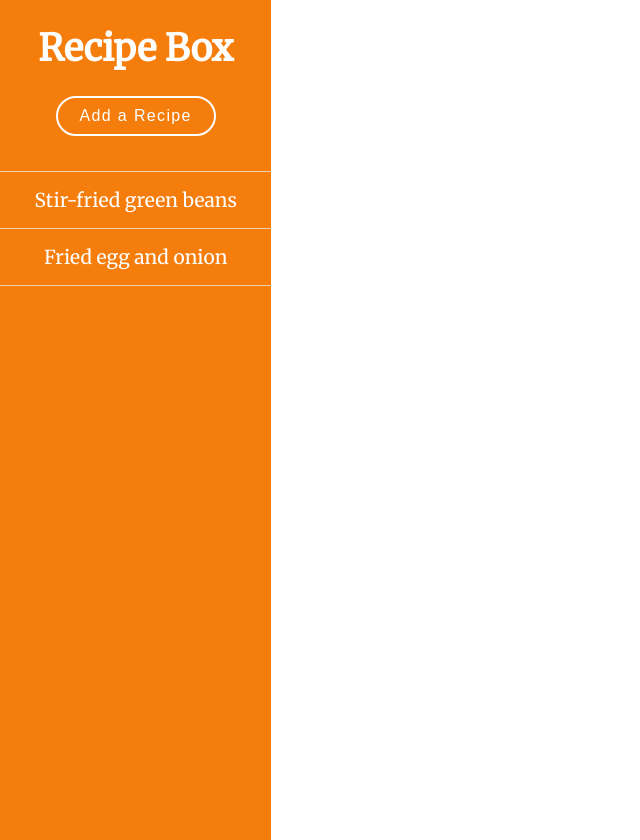
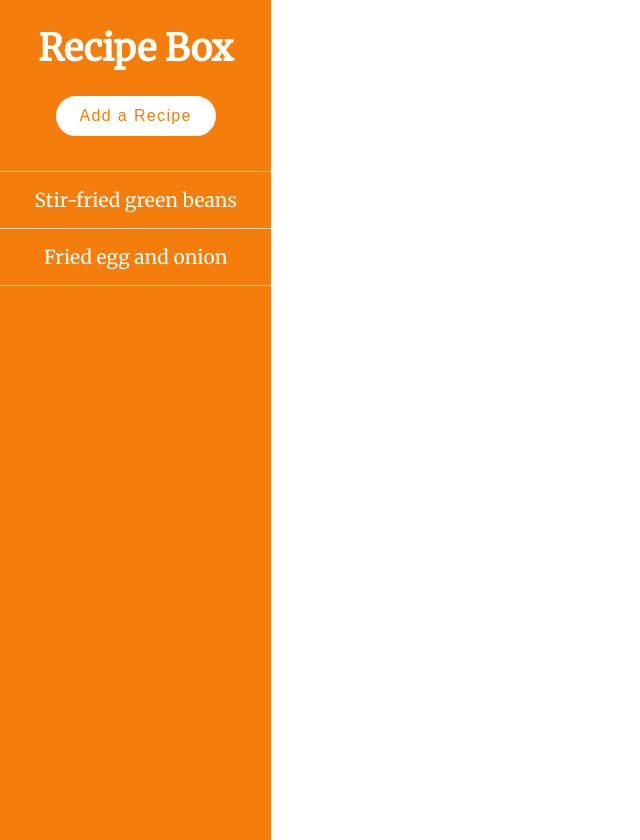
Before and after one commit to tymeart/recipe-box, a React (Create React App) app: page / in a window 1280 px wide. In both pictures the pointer is over the button "Add a Recipe". Shown: the whole page, without its empty margins (0-640 px from the left). Built offline with nearby package versions, Linux system fonts and the light colour scheme.

Commit message:
Style button hover transitions

```diff
--- a/src/index.css
+++ b/src/index.css
@@ -54,7 +54,13 @@ body {
   font-size: 1rem;
   height: 40px;
   letter-spacing: 0.085rem;
+  transition: background-color 1s ease;
   width: 10rem;
+}
+
+.Sidebar button:hover {
+  background-color: #FFF;
+  color: #F57D0C;
 }
 
 .Sidebar button,
@@ -119,8 +125,24 @@ form button {
   background-color: #F57D0C;
 }
 
+.secondary {
+  transition: background-color 0.5s ease;
+}
+
+.secondary:hover {
+  background-color: #F57D0C;
+}
+
 .neutral {
   background-color: #CDC4BC;
+}
+
+.negative {
+  transition: background-color 0.5s ease;
+}
+
+.negative:hover {
+  background-color: #DE2718;
 }
 
 .quiet {
```
